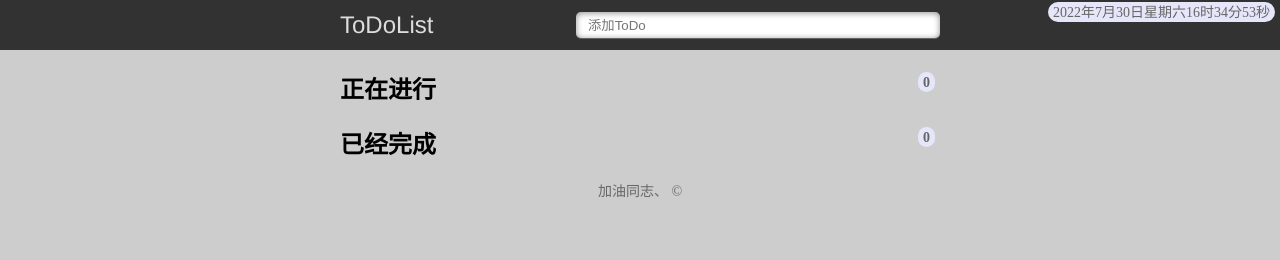
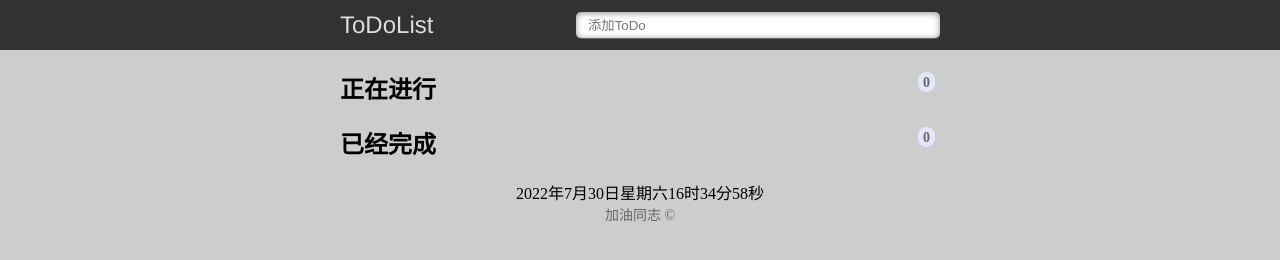
Before and after one commit to LuGest520/beiwanglu.io, a plain HTML site: page index.html in a window 1280 px wide. Drawn offline with Linux system fonts and the light colour scheme.

Commit message:
Update index.html

```diff
--- a/index.html
+++ b/index.html
@@ -27,16 +27,17 @@
         <ul id="donelist">
 
         </ul>
+        <div id="time" style="text-align: center;"></div>
+
     </section>
     <footer>
-        <div> 加油同志、 &copy;
-            <span id="time"></span>
-        </div>
+        <div> 加油同志 &copy;</div>
 
 
     </footer>
 
     <script type="text/javascript">
+        setInterval(function() {
             $(document).ready(function() {
                 var myDate = new Date;
                 var year = myDate.getFullYear(); //获取当前年
@@ -49,6 +50,7 @@
                 var weeks = ["星期日", "星期一", "星期二", "星期三", "星期四", "星期五", "星期六"];
                 $("#time").html(year + "年" + mon + "月" + date + "日" + weeks[week] + h + "时" + m + "分" + s + "秒");
             })
+        }, 1000);
     </script>
 </body>
 
```
Lines whose indentation alone changed are shown as unchanged.
